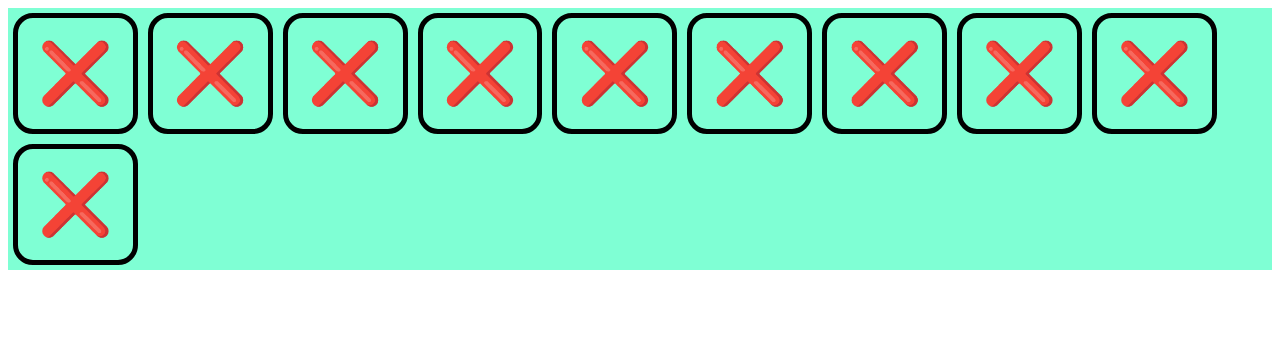
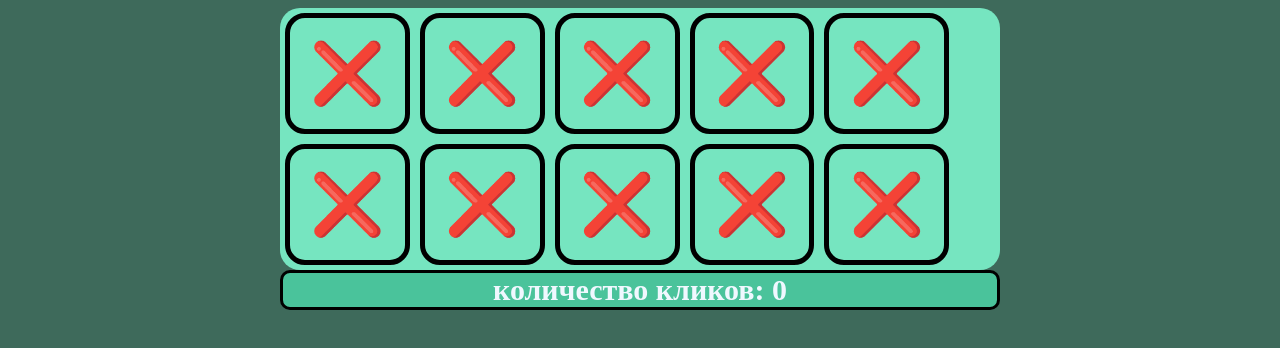
Before and after one commit to Askadhhh/sweb, a plain HTML site: page memory/index.html in a window 1280 px wide. Drawn offline with Linux system fonts and the light colour scheme.

Commit message:
добавили счетчик обнавили стиль

```diff
--- a/memory/index.html
+++ b/memory/index.html
@@ -8,6 +8,9 @@
   </head>
   <script type="module" src="script.js" defer></script>
   <body>
-    <div id="gameField" class="gameField"></div>
+    <div class="conteiner">
+      <div id="gameField" class="gameField"></div>
+      <div id="countClicks" class="counter">количество кликов: 0</div>
+    </div>
   </body>
 </html>
--- a/memory/script.js
+++ b/memory/script.js
@@ -1,6 +1,7 @@
 import { duplicateElements, shufle, flip } from "./helper.js";
 
 const gameField = document.getElementById("gameField");
+const countClicks = document.getElementById("countClicks");
 
 fillGame(["⭐", "😭", "🚀", "😶‍🌫️", "❤️"]);
 
@@ -19,6 +20,7 @@ function createCard(textCard) {
  */
 function fillGame(arrContent) {
   const cards = [];
+  let countClick = 0;
   const correntCardStep = [];
   const duplicatedContent = duplicateElements(arrContent);
   const shuffledContent = shufle(duplicatedContent);
@@ -27,6 +29,8 @@ function fillGame(arrContent) {
     const card = cards.find((element) => element.element === event.target);
     if (card) {
       if (card.isOpen === false) {
+        countClick += 1;
+        countClicks.textContent = `количество кликов: ${countClick}`;
         if (correntCardStep.length === 2) {
           if (correntCardStep[0].content !== correntCardStep[1].content) {
             correntCardStep.forEach((el) => flip(el));
--- a/memory/style.css
+++ b/memory/style.css
@@ -7,9 +7,28 @@
   margin: 5px;
 }
 .gameField {
-  background-color: aquamarine;
+  background-color: rgb(118, 229, 192);
+  border-radius: 20px;
 }
 
 .current {
   border-color: orange;
 }
+
+.counter {
+  border: 3px solid black;
+  border-radius: 10px;
+  text-align: center;
+  background-color: rgb(74, 195, 155);
+  color: aliceblue;
+  font-weight: 700;
+  font-size: 30px;
+}
+
+.conteiner {
+  max-width: 720px;
+  margin: auto;
+}
+body {
+  background-color: rgb(62, 106, 91);
+}
```
